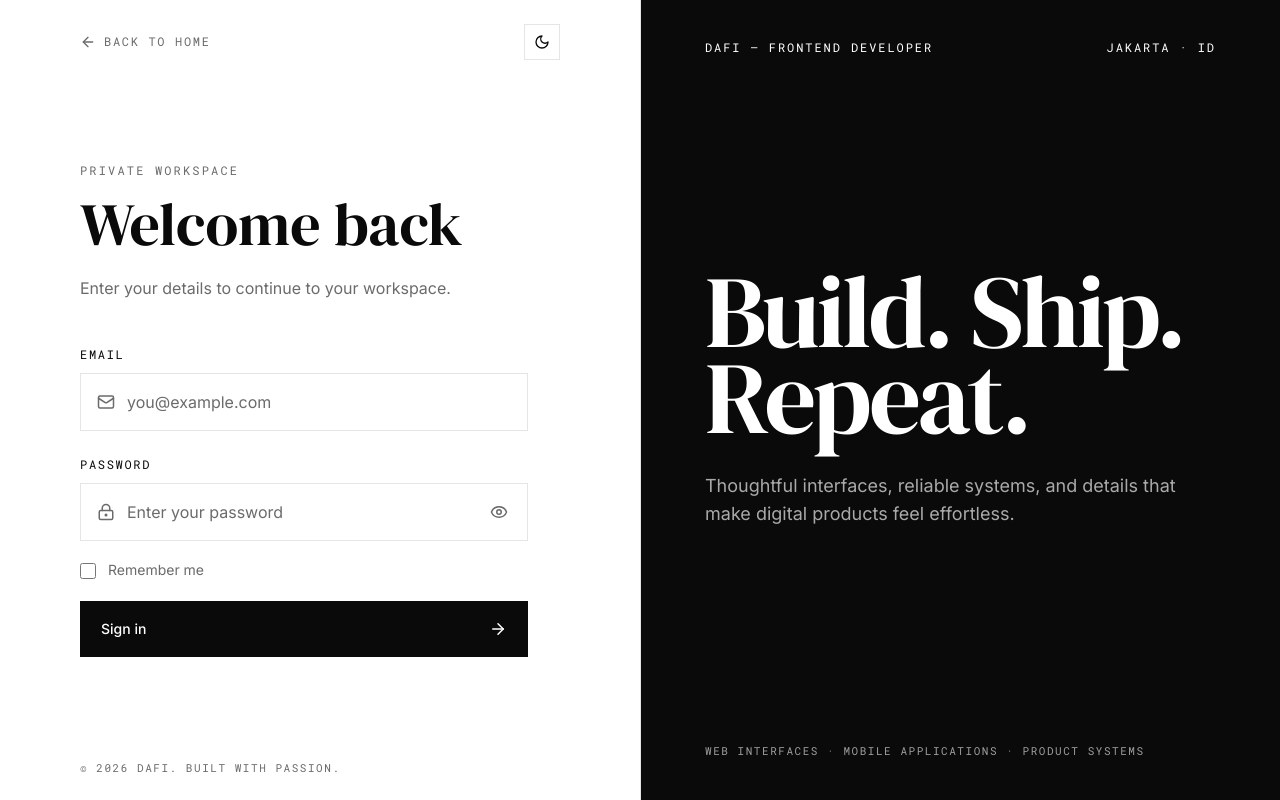
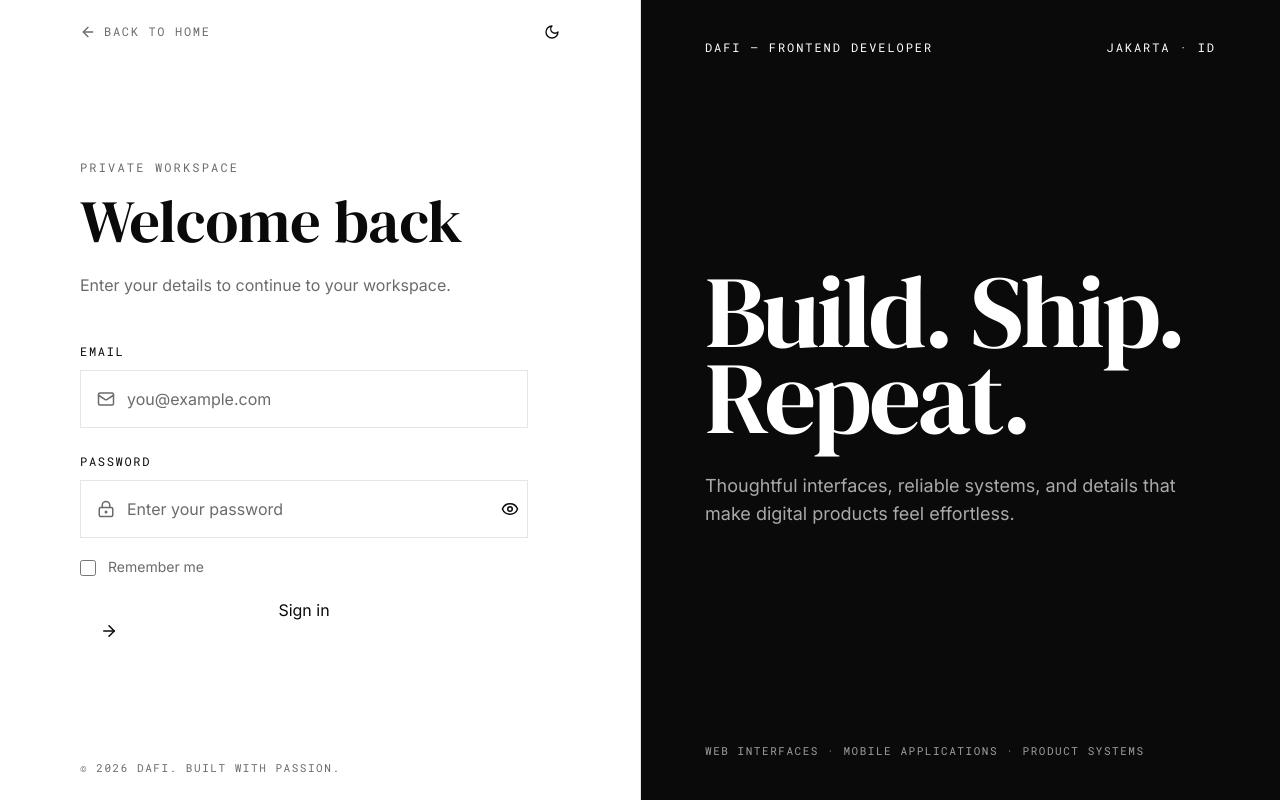
Before and after one commit to dafinrmaulana/daffi, a Next.js app: page /login in a window 1280 px wide. Built offline with nearby package versions, Linux system fonts and the light colour scheme.

Commit message:
refactor: reuse shared UI controls

```diff
--- a/components/admin/admin-shell.tsx
+++ b/components/admin/admin-shell.tsx
@@ -5,6 +5,7 @@ import { Menu } from "lucide-react";
 import { usePathname } from "next/navigation";
 
 import { AdminSidebar } from "@/components/admin/admin-sidebar";
+import { Button } from "@/components/ui/button";
 import { getAdminPageLabel } from "@/lib/constants/admin-navigation";
 import { cn } from "@/lib/utils";
 import { QueryProvider } from "@/lib/providers/query-providers";
@@ -49,14 +50,16 @@ export function AdminShell({ children }: { children: React.ReactNode }) {
 
       <div className="min-h-screen lg:pl-64">
         <header className="sticky top-0 z-20 flex h-16 items-center gap-4 border-b border-border bg-bg/95 px-5 backdrop-blur sm:px-8">
-          <button
+          <Button
             type="button"
+            size="icon"
+            variant="secondary"
             aria-label="Open admin menu"
             onClick={() => setIsOpen(true)}
-            className="inline-flex h-9 w-9 items-center justify-center border border-border lg:hidden"
+            className="hover:bg-transparent lg:hidden"
           >
             <Menu size={18} aria-hidden="true" />
-          </button>
+          </Button>
           <p className="font-mono text-xs uppercase tracking-[0.16em] text-muted">{getAdminPageLabel(pathname)}</p>
         </header>
         <div className="px-5 py-8 sm:px-8 lg:px-10 lg:py-10">
--- a/components/admin/admin-sidebar.tsx
+++ b/components/admin/admin-sidebar.tsx
@@ -2,6 +2,7 @@ import Link from "next/link"
 import { ArrowUpRight, X } from "lucide-react"
 
 import { ThemeToggle } from "@/components/ui/theme-toggle"
+import { Button } from "@/components/ui/button"
 import { adminNavItems, isAdminNavItemActive } from "@/lib/constants/admin-navigation"
 import { cn } from "@/lib/utils"
 
@@ -16,14 +17,16 @@ export function AdminSidebar({
     <div className="flex h-full flex-col bg-bg">
       <div className="flex h-16 items-center justify-between border-b border-border px-5">
         <span className="font-mono text-xs uppercase tracking-[0.16em]">Admin Workspace</span>
-        <button
+        <Button
           type="button"
+          size="icon"
+          variant="secondary"
           aria-label="Close admin menu"
           onClick={onNavigate}
-          className="inline-flex h-9 w-9 items-center justify-center border border-border lg:hidden"
+          className="hover:bg-transparent lg:hidden"
         >
           <X size={17} aria-hidden="true" />
-        </button>
+        </Button>
       </div>
 
       <nav aria-label="Admin navigation" className="flex-1 overflow-y-auto py-4">
--- a/components/admin/modal.tsx
+++ b/components/admin/modal.tsx
@@ -3,6 +3,8 @@
 import { useEffect } from "react";
 import { X } from "lucide-react";
 import clsx from "clsx";
+
+import { Button } from "@/components/ui/button";
 
 type Props = {
   open: boolean;
@@ -82,15 +84,17 @@ export function Modal({
             </h2>
             {description && <p className="mt-2 text-sm text-muted">{description}</p>}
           </div>
-          <button
+          <Button
             type="button"
+            size="icon"
+            variant="secondary"
             aria-label="Close dialog"
             onClick={() => onOpenChange?.(false)}
             disabled={disabled}
-            className="inline-flex h-9 w-9 shrink-0 items-center justify-center border border-border"
+            className="shrink-0 hover:bg-transparent"
           >
             <X size={17} aria-hidden="true" />
-          </button>
+          </Button>
         </div>
         <div className="p-5">{children}</div>
         {footer && <div className="flex justify-end gap-3 border-t border-border p-5">{footer}</div>}
--- a/components/layout/header.tsx
+++ b/components/layout/header.tsx
@@ -5,6 +5,7 @@ import { Menu, X } from "lucide-react"
 import { useEffect, useState } from "react"
 
 import { ThemeToggle } from "@/components/ui/theme-toggle"
+import { Button } from "@/components/ui/button"
 import { cn } from "@/lib/utils"
 
 const nav = [
@@ -55,14 +56,16 @@ export function Header() {
           </nav>
           <div className="flex items-center gap-2">
             <ThemeToggle />
-            <button
+            <Button
               type="button"
+              size="icon"
+              variant="secondary"
               aria-label={isOpen ? "Close menu" : "Open menu"}
               onClick={() => setIsOpen((value) => !value)}
-              className="inline-flex h-9 w-9 items-center justify-center border border-border transition-colors hover:border-fg focus:outline-none focus:ring-2 focus:ring-fg focus:ring-offset-2 focus:ring-offset-bg sm:hidden"
+              className="hover:bg-transparent sm:hidden"
             >
               {isOpen ? <X size={18} /> : <Menu size={18} />}
-            </button>
+            </Button>
           </div>
         </div>
       </header>
@@ -81,14 +84,16 @@ export function Header() {
       >
         <div className="flex items-center justify-between">
           <span className="font-mono text-sm uppercase">Menu</span>
-          <button
+          <Button
             type="button"
+            size="icon"
+            variant="secondary"
             aria-label="Close menu"
             onClick={() => setIsOpen(false)}
-            className="inline-flex h-9 w-9 items-center justify-center border border-border"
+            className="hover:bg-transparent"
           >
             <X size={18} />
-          </button>
+          </Button>
         </div>
         <nav className="mt-10 flex flex-col border-t border-border">
           {nav.map((item) => (
--- a/components/login/login-form.tsx
+++ b/components/login/login-form.tsx
@@ -3,6 +3,9 @@
 import { useState } from "react"
 import { ArrowRight, Eye, EyeOff, LockKeyhole, Mail } from "lucide-react"
 import { useForm } from "react-hook-form"
+
+import Input from "@/components/form/input"
+import { Button } from "@/components/ui/button"
 
 type LoginFormValues = {
   email: string
@@ -27,49 +30,43 @@ export function LoginForm() {
 
   return (
     <form className="mt-10 space-y-5" noValidate onSubmit={handleSubmit(onSubmit)}>
-      <div>
-        <label htmlFor="email" className="font-mono text-xs uppercase tracking-[0.14em]">
-          Email
-        </label>
-        <div className="mt-2 flex min-h-14 items-center border border-border bg-bg transition-colors focus-within:border-fg">
-          <Mail className="ml-4 shrink-0 text-muted" size={18} aria-hidden="true" />
-          <input
+      <Input
         id="email"
-            type="text"
+        type="email"
         inputMode="email"
         autoComplete="email"
-            className="min-w-0 flex-1 bg-transparent px-3 py-4 outline-none placeholder:text-muted"
+        label="Email"
         placeholder="you@example.com"
+        prefixIcon={{ icon: Mail }}
+        controlClassName="mt-2 min-h-14"
+        className="py-4"
         {...register("email")}
       />
-        </div>
-      </div>
 
-      <div>
-        <label htmlFor="password" className="font-mono text-xs uppercase tracking-[0.14em]">
-          Password
-        </label>
-        <div className="mt-2 flex min-h-14 items-center border border-border bg-bg transition-colors focus-within:border-fg">
-          <LockKeyhole className="ml-4 shrink-0 text-muted" size={18} aria-hidden="true" />
-          <input
+      <Input
         id="password"
         type={showPassword ? "text" : "password"}
         autoComplete="current-password"
-            className="min-w-0 flex-1 bg-transparent px-3 py-4 outline-none placeholder:text-muted"
+        label="Password"
         placeholder="Enter your password"
-            {...register("password")}
-          />
-          <button
+        prefixIcon={{ icon: LockKeyhole }}
+        controlClassName="mt-2 min-h-14"
+        className="py-4"
+        suffix={
+          <Button
             type="button"
+            size="icon"
+            variant="secondary"
+            className="mr-2 border-0 hover:bg-transparent"
             aria-label={showPassword ? "Hide password" : "Show password"}
             aria-pressed={showPassword}
             onClick={() => setShowPassword((visible) => !visible)}
-            className="mr-2 inline-flex h-10 w-10 items-center justify-center text-muted transition-colors hover:text-fg focus:outline-none focus:ring-2 focus:ring-fg"
           >
             {showPassword ? <EyeOff size={18} aria-hidden="true" /> : <Eye size={18} aria-hidden="true" />}
-          </button>
-        </div>
-      </div>
+          </Button>
+        }
+        {...register("password")}
+      />
 
       <label className="flex w-fit cursor-pointer items-center gap-3 text-sm text-muted">
         <input
@@ -80,13 +77,15 @@ export function LoginForm() {
         Remember me
       </label>
 
-      <button
+      <Button
         type="submit"
-        className="flex min-h-14 w-full items-center justify-between border border-fg bg-fg px-5 text-sm font-medium text-bg transition-colors hover:bg-bg hover:text-fg focus:outline-none focus:ring-2 focus:ring-fg focus:ring-offset-2 focus:ring-offset-bg"
+        variant="primary"
+        size="lg"
+        className="w-full justify-between px-5 hover:bg-bg hover:text-fg hover:opacity-100"
       >
         Sign in
         <ArrowRight size={18} aria-hidden="true" />
-      </button>
+      </Button>
     </form>
   )
 }
--- a/components/ui/alert.tsx
+++ b/components/ui/alert.tsx
@@ -1,5 +1,6 @@
 import { X } from "lucide-react";
 
+import { Button } from "@/components/ui/button";
 import { cn } from "@/lib/utils";
 
 type AlertColor = "success" | "error" | "warning" | "info";
@@ -26,9 +27,16 @@ export default function Alert({ message, color = "success", onClose, className }
       <p className="flex-1">{message}</p>
 
       {onClose && (
-        <button type="button" className="shrink-0" onClick={onClose} aria-label="Close alert">
+        <Button
+          type="button"
+          size="icon"
+          variant="secondary"
+          className="h-6 min-h-6 w-6 shrink-0 border-0 p-0 text-current hover:bg-transparent"
+          onClick={onClose}
+          aria-label="Close alert"
+        >
           <X size={15} />
-        </button>
+        </Button>
       )}
     </div>
   );
--- a/components/ui/create-button.tsx
+++ b/components/ui/create-button.tsx
@@ -1,4 +1,6 @@
 import { Plus } from "lucide-react";
+
+import { Button } from "@/components/ui/button";
 
 type Props = {
   onCreate?: () => void;
@@ -7,13 +9,13 @@ type Props = {
 
 export default function CreateButton({ onCreate, label }: Props) {
   return (
-    <button
+    <Button
       type="button"
+      variant="primary"
       onClick={onCreate}
-      className="inline-flex items-center gap-2 border border-fg bg-fg px-4 py-3 text-sm text-bg"
     >
       <Plus size={16} aria-hidden="true" />
       {label}
-    </button>
+    </Button>
   );
 }
--- a/components/ui/theme-toggle.tsx
+++ b/components/ui/theme-toggle.tsx
@@ -3,6 +3,8 @@
 import { Moon, Sun } from "lucide-react"
 import { useTheme } from "next-themes"
 import { useSyncExternalStore } from "react"
+
+import { Button } from "@/components/ui/button"
 
 export function ThemeToggle() {
   const { resolvedTheme, setTheme } = useTheme()
@@ -15,14 +17,16 @@ export function ThemeToggle() {
   const isDark = mounted && resolvedTheme === "dark"
 
   return (
-    <button
+    <Button
       type="button"
+      size="icon"
+      variant="secondary"
       aria-label="Toggle theme"
       title="Toggle theme"
       onClick={() => setTheme(isDark ? "light" : "dark")}
-      className="inline-flex h-9 w-9 items-center justify-center border border-border transition-colors hover:border-fg focus:outline-none focus:ring-2 focus:ring-fg focus:ring-offset-2 focus:ring-offset-bg"
+      className="hover:bg-transparent"
     >
       {isDark ? <Sun size={16} /> : <Moon size={16} />}
-    </button>
+    </Button>
   )
 }
```
Lines whose indentation alone changed are shown as unchanged.
